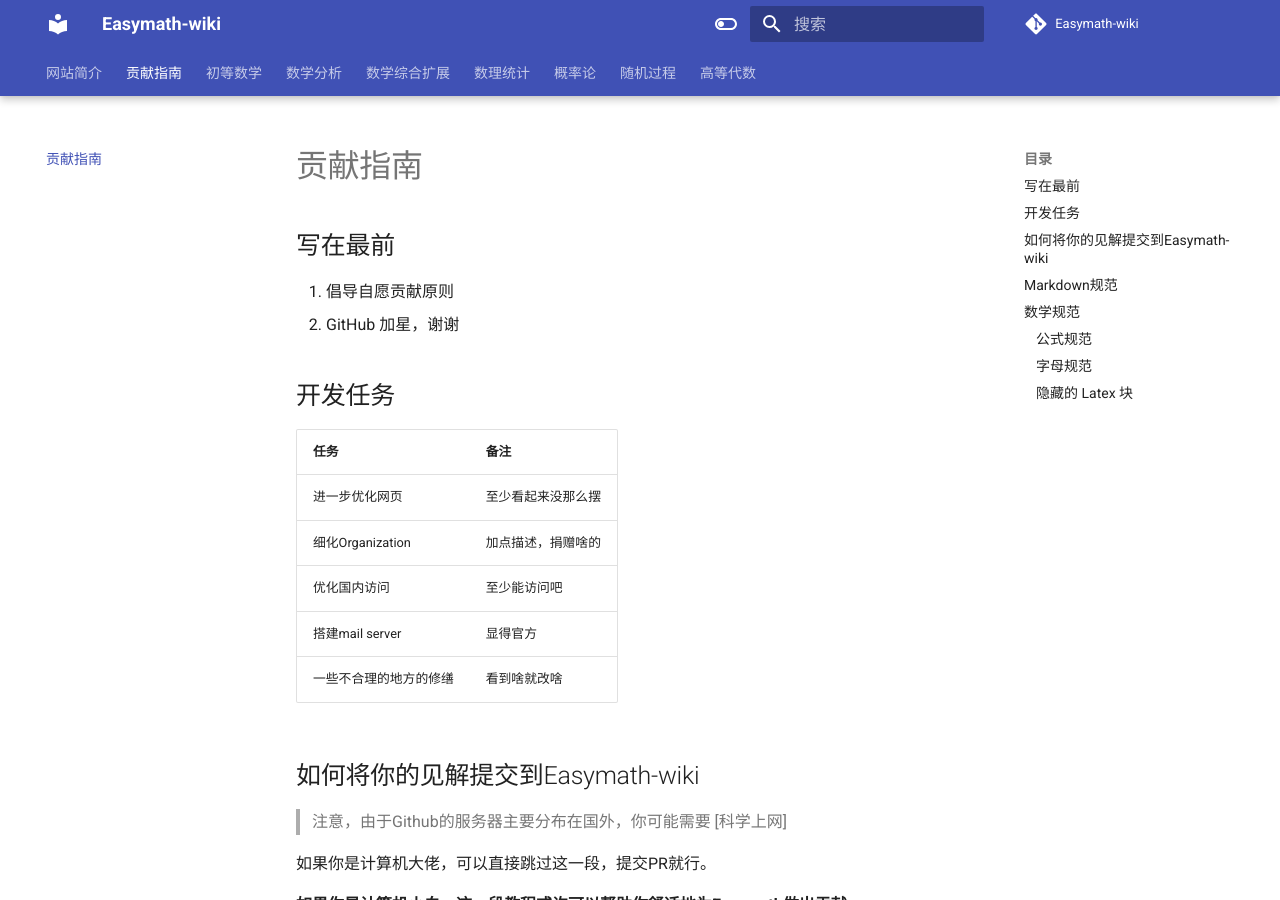
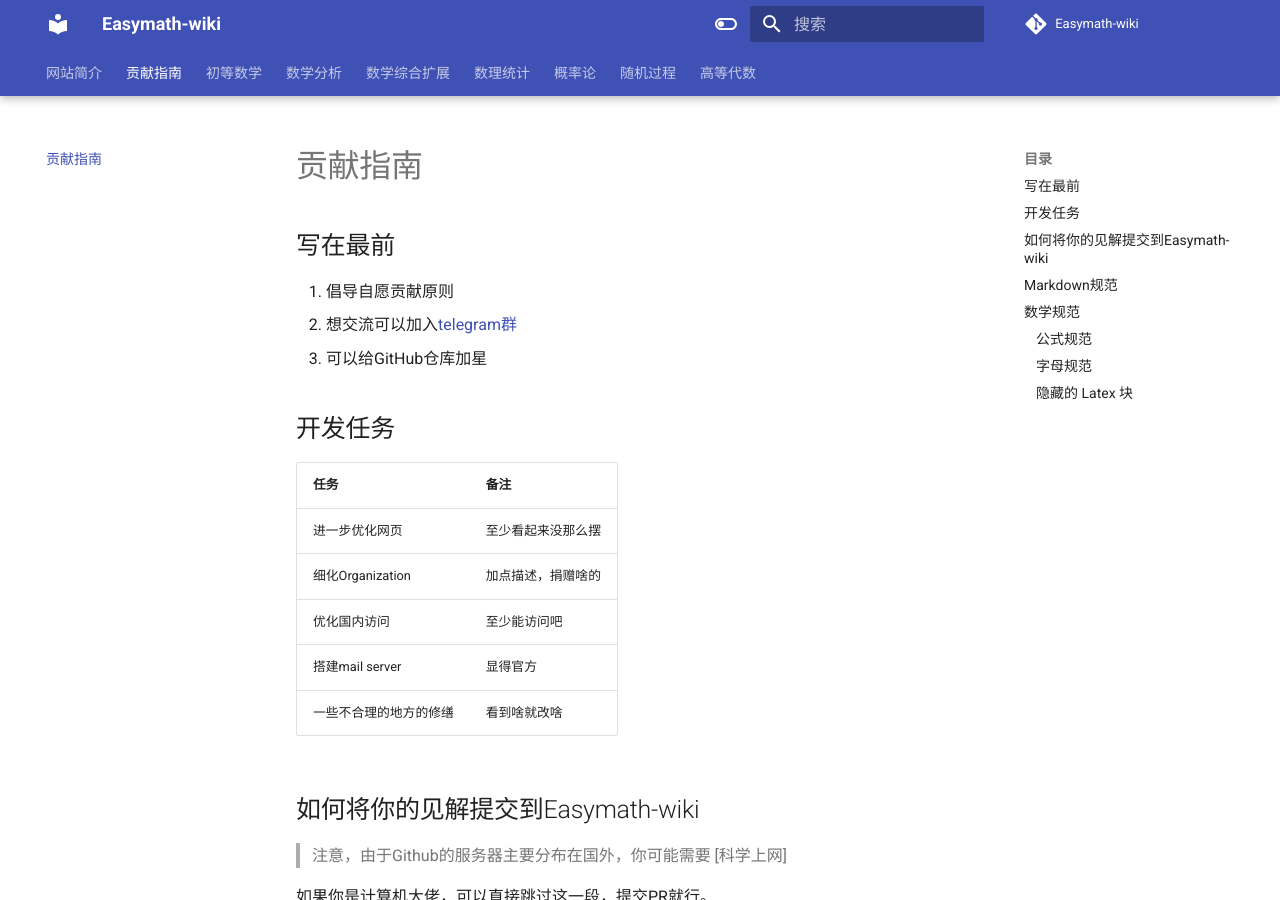
Before and after one commit to Easymath-wiki/Easymath-wiki, an MkDocs documentation site: the page built from docs/贡献指南.md, in a window 1280 px wide and 900 px high. Built offline with MkDocs 1.6.1 and Material for MkDocs 9.7.7, drawn with Linux system fonts in a browser that asks for light colours; formulas are drawn with MathJax 3; comment, search, counter and statistics services are not loaded.

Commit message:
Update 贡献指南.md

```diff
--- a/docs/贡献指南.md
+++ b/docs/贡献指南.md
@@ -1,7 +1,8 @@
 ## 写在最前
 
 1. 倡导自愿贡献原则
-2. GitHub 加星，谢谢
+2. 想交流可以加入[telegram群](https://t.me/+b42NtsPW7WE5MWY1)
+3. 可以给GitHub仓库加星
 
 ## 开发任务
 
```
